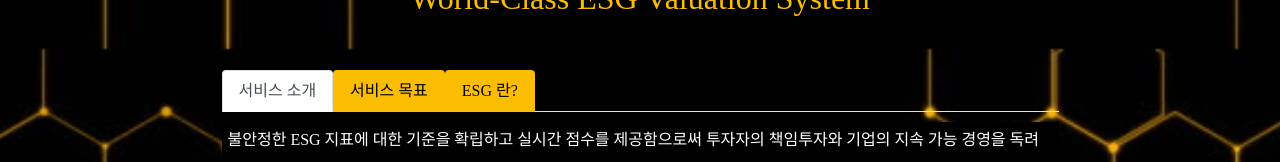
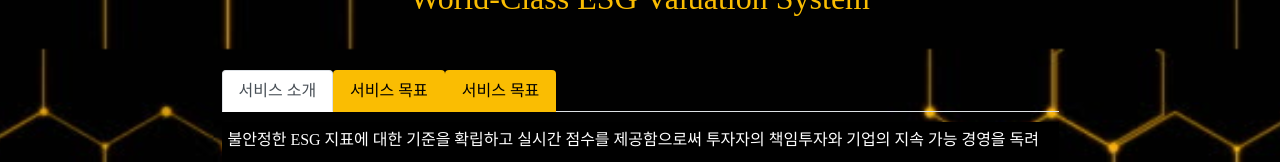
Before and after one commit to ssw02238/BEE, a Vue app in the folder Frontend/: page /serviceIntro in a window 1280 px wide. Shown: the part 751-913 px from the top of the page. Built offline with nearby package versions, Linux system fonts and the light colour scheme; a web font is replaced by a local one; what vue-sequential-entrance would draw is missing.

Commit message:
FEAT: prepare merge

```diff
--- a/Frontend/src/components/NavBar.vue
+++ b/Frontend/src/components/NavBar.vue
@@ -76,6 +76,9 @@ export default {
       this.isLogin = false
       localStorage.removeItem('jwt')
       localStorage.removeItem('nickname')
+      localStorage.removeItem('email')
+      localStorage.removeItem('mbti')
+      localStorage.removeItem('uid')
       console.log('logout 성공')
 
       this.$router.push({ name: 'welcome' })
--- a/Frontend/src/components/Profile.vue
+++ b/Frontend/src/components/Profile.vue
@@ -9,7 +9,7 @@
           <div class="card-body">
             <h5 class="card-title">{{ nickname }} 님의 마이페이지</h5>
             <p class="card-text">Email: {{ email }}</p>
-            <p class="card-text"><small class="text-muted">Last updated 3 mins ago</small></p>
+            <!-- <p class="card-text"><small class="text-muted">Last updated 3 mins ago</small></p> -->
           </div>
         </div>
       </div>
--- a/Frontend/src/views/Intro/serviceIntro.vue
+++ b/Frontend/src/views/Intro/serviceIntro.vue
@@ -52,7 +52,7 @@
           <button class="nav-link" id="profile-tab" data-bs-toggle="tab" data-bs-target="#profile" type="button" role="tab" aria-controls="profile" aria-selected="false">서비스 목표</button>
         </li>
         <li class="nav-item" role="presentation">
-          <button class="nav-link" id="contact-tab" data-bs-toggle="tab" data-bs-target="#contact" type="button" role="tab" aria-controls="contact" aria-selected="false">ESG 란?</button>
+          <button class="nav-link" id="contact-tab" data-bs-toggle="tab" data-bs-target="#contact" type="button" role="tab" aria-controls="contact" aria-selected="false">서비스 목표</button>
         </li>
       </ul>
       <div class="tab-content" id="myTabContent">
```
Also changed, not shown: 1 other file (tests, documents, lock files or other folders).
